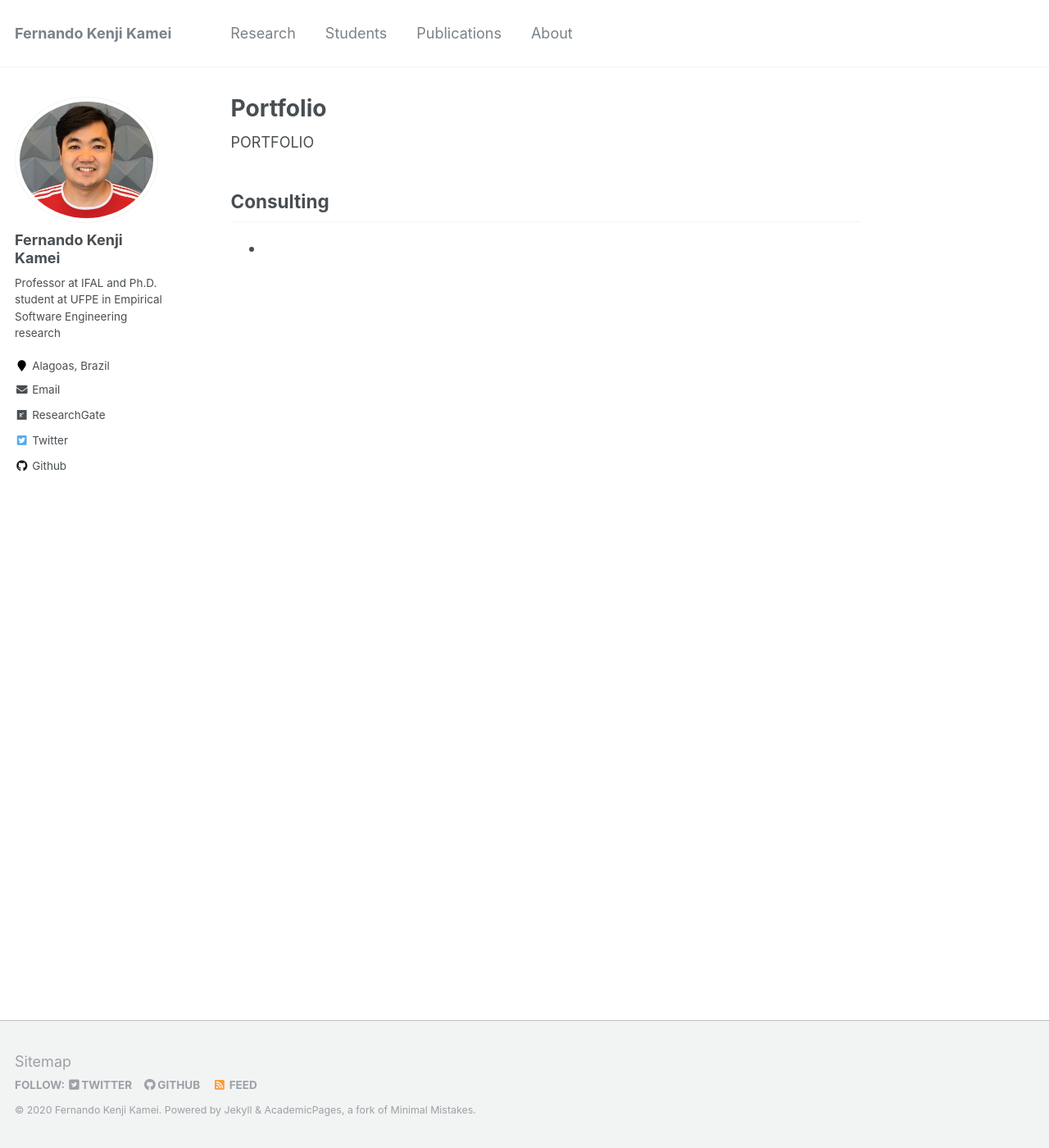
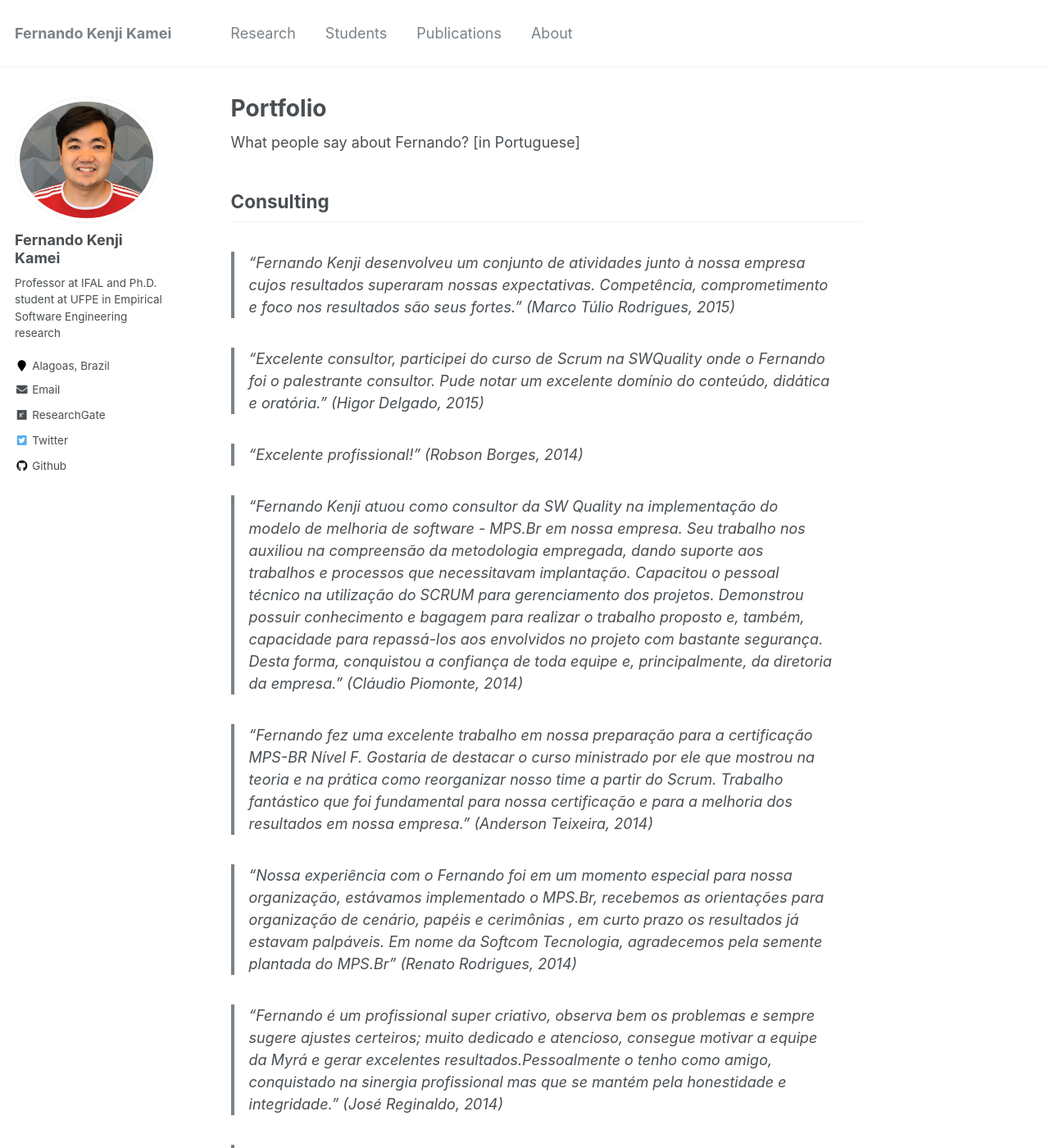
Before and after one commit to fkenjikamei/fkenjikamei.github.io, a Jekyll site: the page built from _pages/portfolio.md, in a window 1280 px wide and 1400 px high. Shown: the whole window at 82% size. Built offline with Jekyll 4.4.1, drawn with Linux system fonts in a browser that asks for light colours; some of the changed text lies outside the part shown.

Commit message:
Add porftolio

```diff
--- a/_pages/portfolio.md
+++ b/_pages/portfolio.md
@@ -6,7 +6,34 @@ author_profile: true
 
 ---
 
-PORTFOLIO
+What people say about Fernando? [in Portuguese]
 
 ## Consulting
-*
+
+>"Fernando Kenji desenvolveu um conjunto de atividades junto à nossa empresa cujos resultados superaram nossas expectativas. Competência, comprometimento e foco nos resultados são seus fortes." (Marco Túlio Rodrigues, 2015)
+
+> "Excelente consultor, participei do curso de Scrum na SWQuality onde o Fernando foi o palestrante consultor. Pude notar um excelente domínio do conteúdo, didática e oratória." (Higor Delgado, 2015)
+
+> "Excelente profissional!" (Robson Borges, 2014)
+
+> "Fernando Kenji atuou como consultor da SW Quality na implementação do modelo de melhoria de software - MPS.Br em nossa empresa. Seu trabalho nos auxiliou na compreensão da metodologia empregada, dando suporte aos trabalhos e processos que necessitavam implantação. Capacitou o pessoal técnico na utilização do SCRUM para gerenciamento dos projetos. Demonstrou possuir conhecimento e bagagem para realizar o trabalho proposto e, também, capacidade para repassá-los aos envolvidos no projeto com bastante segurança. Desta forma, conquistou a confiança de toda equipe e, principalmente, da diretoria da empresa." (Cláudio Piomonte, 2014)
+
+> "Fernando fez uma excelente trabalho em nossa preparação para a certificação MPS-BR Nível F. Gostaria de destacar o curso ministrado por ele que mostrou na teoria e na prática como reorganizar nosso time a partir do Scrum. Trabalho fantástico que foi fundamental para nossa certificação e para a melhoria dos resultados em nossa empresa." (Anderson Teixeira, 2014)
+
+> "Nossa experiência com o Fernando foi em um momento especial para nossa organização, estávamos implementado o MPS.Br, recebemos as orientações para organização de cenário, papéis e cerimônias , em curto prazo os resultados já estavam palpáveis. Em nome da Softcom Tecnologia, agradecemos pela semente plantada do MPS.Br" (Renato Rodrigues, 2014)
+
+> "Fernando é um profissional super criativo, observa bem os problemas e sempre sugere ajustes certeiros; muito dedicado e atencioso, consegue motivar a equipe da Myrá e gerar excelentes resultados.Pessoalmente o tenho como amigo, conquistado na sinergia profissional mas que se mantém pela honestidade e integridade." (José Reginaldo, 2014)
+
+> "Fernando é um grande conhecedor das metodologias ágeis, com ele eu e a minha equipe podemos aprender bastante. Ele é umas das peças fundamentais para nossa certificação MPS.BR nível G e pela implantação do SCRUM na nossa empresa." (Eden Coelho, 2014)
+
+
+## Teaching
+> "Conheci o professor Kamei entre 2009-2011, durante minha graduação em Sistemas de Informação pela Universidade Federal Rural de Pernambuco . Além de professor, Kamei tornou-se um amigo com quem sempre conto principalmente no que se refere a assuntos acadêmicos. Ele é experiente e apaixonado por suas pesquisas, ótimo em repassar seus conhecimentos, sempre preocupando-se na qualidade do ensino do que na quantidade de aulas repassadas. Sua maneira de ensinar transforma conceitos complexos parecerem fáceis. Ele é paciente, amigável e solícito e exige bastante de seus alunos conforme a qualidade de ensino que proporciona. Sou muito grata por tê-lo tido como professor durante meu curso de graduação e não tenho dúvidas de que ele poderá executar qualquer desafio a que for submetido com muito empenho, dedicação e qualidade." (Natalia Barbosa, 2016)
+
+> "Fui aluno do Fernando e pude presenciar seu brilhantismo profissional. Atitude e inovação são palavras que associei ao Fernando que, como professor, também se mostrou um verdadeiro criador de oportunidades para seus alunos. Fernando Kenji foi mais do que essencial ao meu desenvolvimento profissional, por isso quero deixar aqui meus  sinceros agradecimentos e minha recomendação." (Mauricio Melo, 2014)
+
+
+## Coworkers
+> "Fernando é um profissional dedicado, muito pró-ativo e de alto nível. É uma pessoa muito prestativa, atenciosa, inteligente e que sabe trabalhar muito bem em equipe. Gostaria de trabalhar com ele novamente. Eu recomendo, Fernando!" (Rodrigo Cursino, 2010)
+
+> "Fernando Kenji é super dedicado e determinado em suas atividade, possui um perfil empreendedor e acadêmico, esta sempre em busca de novos conhecimento e desafios. Excelente pessoa para se trabalhar em equipe!" (Jairo Barros, 2010)
```
Also changed, not shown: index.md (line endings or trailing spaces), 3 other files.
